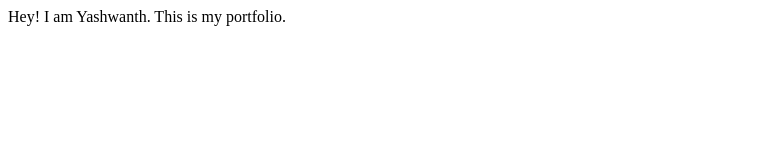
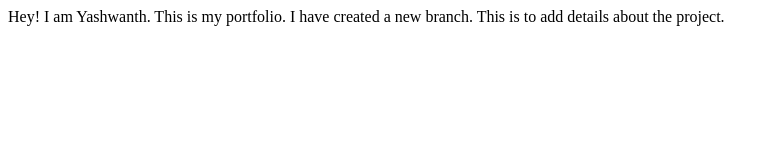
Before and after one commit to yashwantham/yashwanth-site, a plain HTML site: page index.html in a window 1280 px wide. Shown: the whole page, without its empty margins (0-779 px from the left). Drawn offline with Linux system fonts and the light colour scheme.

Commit message:
added details of project

```diff
--- a/index.html
+++ b/index.html
@@ -9,5 +9,7 @@
 <body>
     Hey! I am Yashwanth.
     This is my portfolio.
+
+    I have created a new branch. This is to add details about the project.
 </body>
 </html>
```
